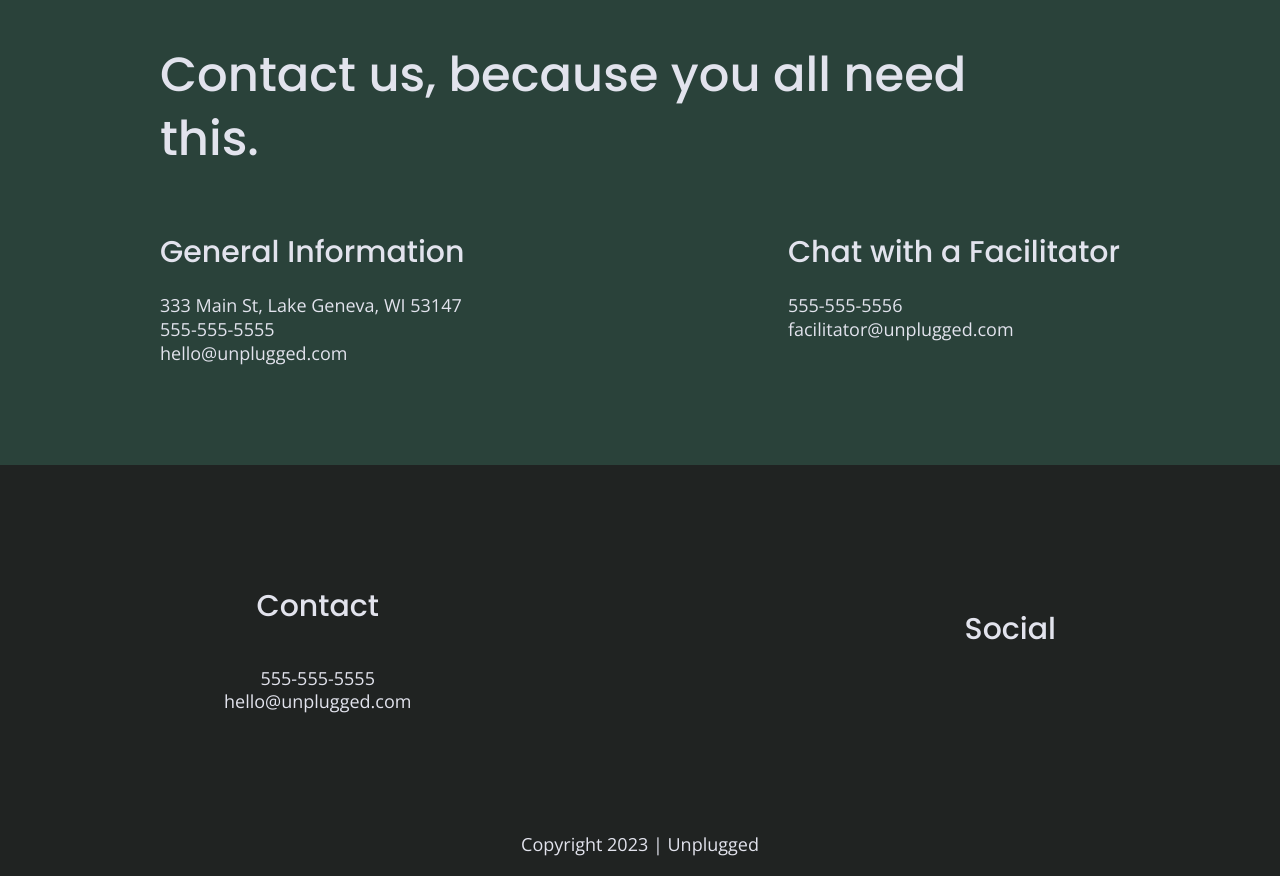
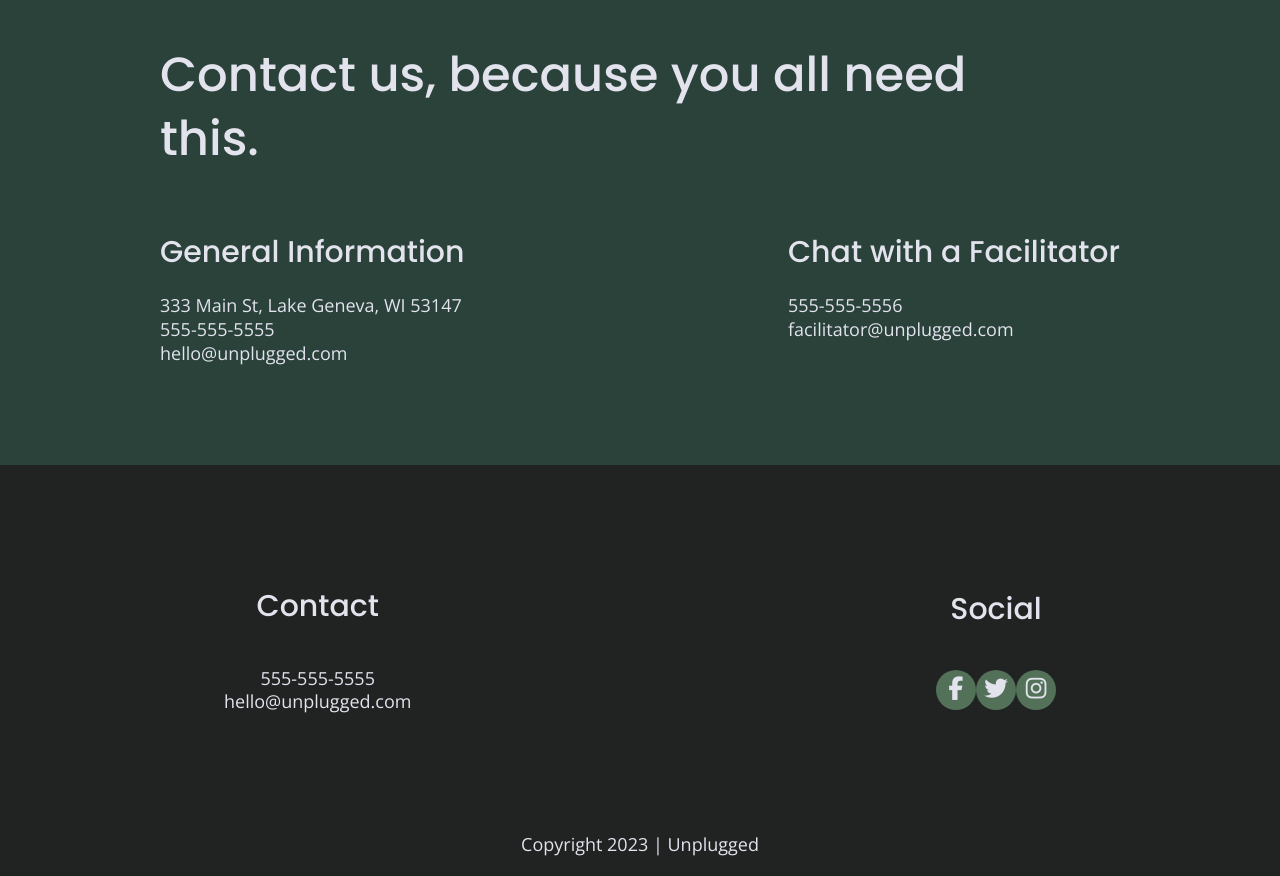
Before and after one commit to LylaGiselle/Unplugged, a website: page about/index.html in a window 1280 px wide. Shown: the part 1262-2138 px from the top of the page. Drawn offline with nearby package versions, Linux system fonts and the light colour scheme; files whose address does not match are found by name.

Commit message:
Added social media icons

```diff
--- a/about/index.html
+++ b/about/index.html
@@ -118,13 +118,19 @@
                     <h4>Social</h4>
                     <div class="social-icons">
                         <p>
-                            <a href="https://www.facebook.com/Skillcrush/" target="_blank"></a>
+                            <a href="https://www.facebook.com/Skillcrush/" target="_blank">
+                                <i class="fa-brands fa-facebook-f"></i>
+                            </a>
                         </p>
                         <p>
-                            <a href="https://twitter.com/Skillcrush" target="_blank"></a>
+                            <a href="https://twitter.com/Skillcrush" target="_blank">
+                                <i class="fa-brands fa-twitter"></i>
+                            </a>
                         </p>
                         <p>
-                            <a href="https://www.instagram.com/skillcrush/" target="_blank"></a>
+                            <a href="https://www.instagram.com/skillcrush/" target="_blank">
+                                <i class="fa-brands fa-instagram"></i>
+                            </a>
                         </p>
                     </div>
                 </div>
--- a/css/main.css
+++ b/css/main.css
@@ -225,6 +225,14 @@ footer .social-icons p {
   display: flex;
   justify-content: center;
   align-items: center;
+  background-color: #527158;
+  border-radius: 50%;
+  width: 40px;
+  height: 40px;
+}
+
+footer .social-icons p i {
+  font-size: 1.3125em;
 }
 
 footer .copyright {
```
Also changed, not shown: faq/index.html (+9 -3 lines), index.html (+9 -3 lines).
